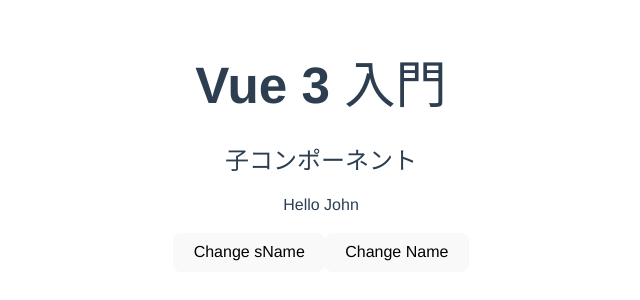
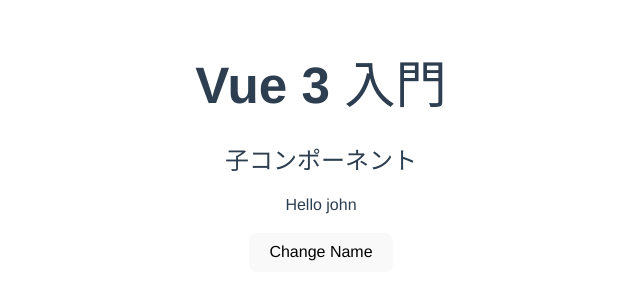
Before and after one commit to eppula119/vue3_practice1, a Vue app: page / in a window 1280 px wide. Shown: the part 282-582 px from the top of the page, without its empty margins (319-959 px from the left). Built offline with nearby package versions, Linux system fonts and the light colour scheme.

Commit message:
emitイベントを利用した更新方法の確認

```diff
--- a/src/App.vue
+++ b/src/App.vue
@@ -1,17 +1,16 @@
 <script setup>
 import Hello from './components/HelloWorld.vue';
-import { ref } from 'vue';
-
-const name = ref('John');
+import { ref } from 'vue'
+const name = ref('john')
 const changeName = () => {
-  name.value = 'ssss'
-}
+  console.log('子コンポーネントからの通知');
+  name.value = 'Ken'
+};
 </script>
 
 <template>
   <h1>Vue 3 入門</h1>
-  <Hello :name="name" />
-  <button @click="changeName">Change Name</button>
+  <Hello v-on:changeNameEvent="changeName" :name="name"/>
 </template>
 
 <style>
--- a/src/components/HelloWorld.vue
+++ b/src/components/HelloWorld.vue
@@ -1,15 +1,15 @@
 <script setup>
-const props = defineProps({
-  name: String,
-});
-
-const changeName = () => {
-  props.name = 'Ken';
-};
+  const props = defineProps({
+    name: String
+  })
+  const emit  = defineEmits()
+  const changeName = () => {
+    emit('changeNameEvent')
+  }
 </script>
 
 <template>
   <h2>子コンポーネント</h2>
   <p>Hello {{ props.name }}</p>
-  <button @click="changeName">Change sName</button>
+  <button @click="changeName">Change Name</button>
 </template>
```
